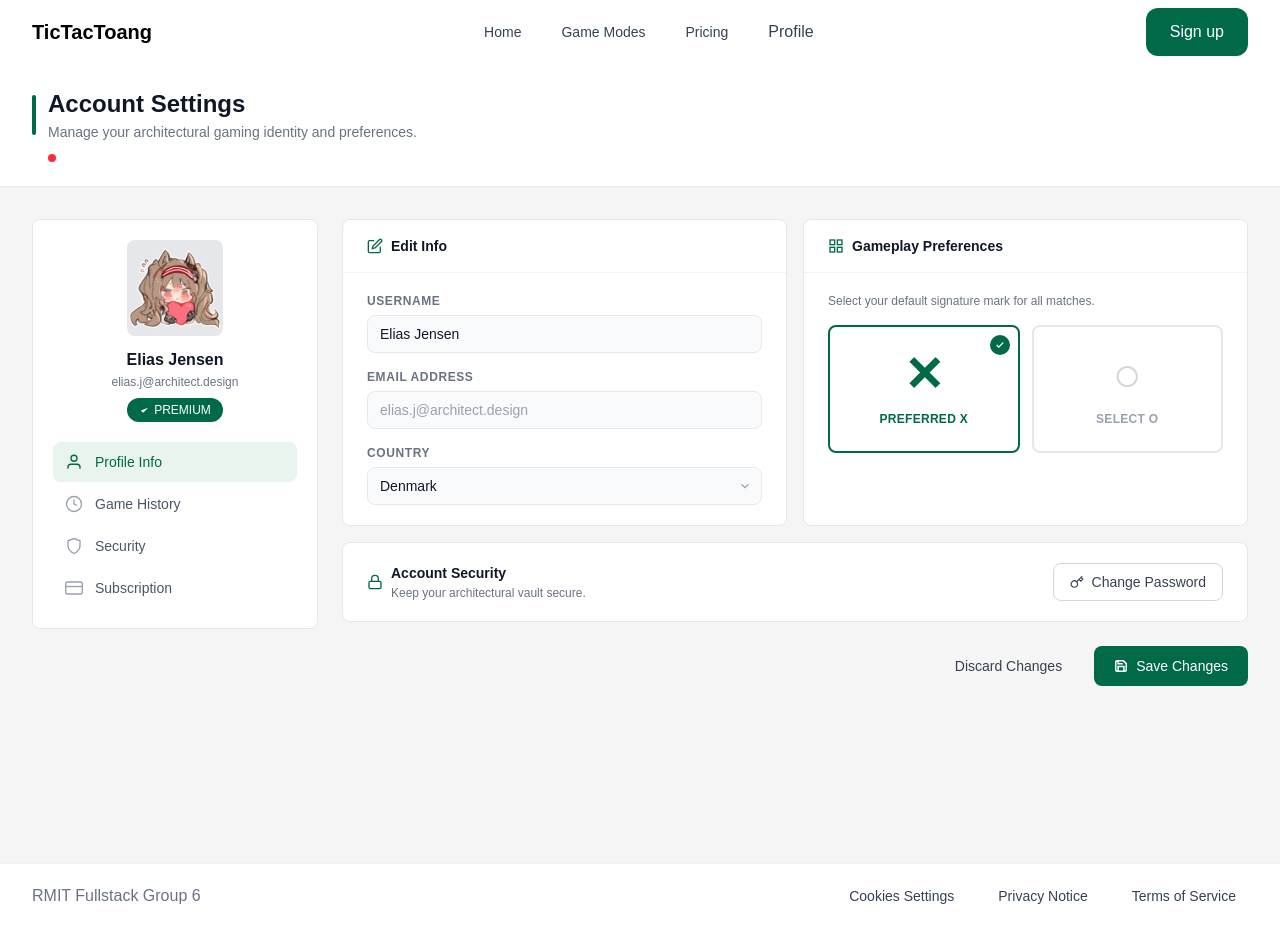
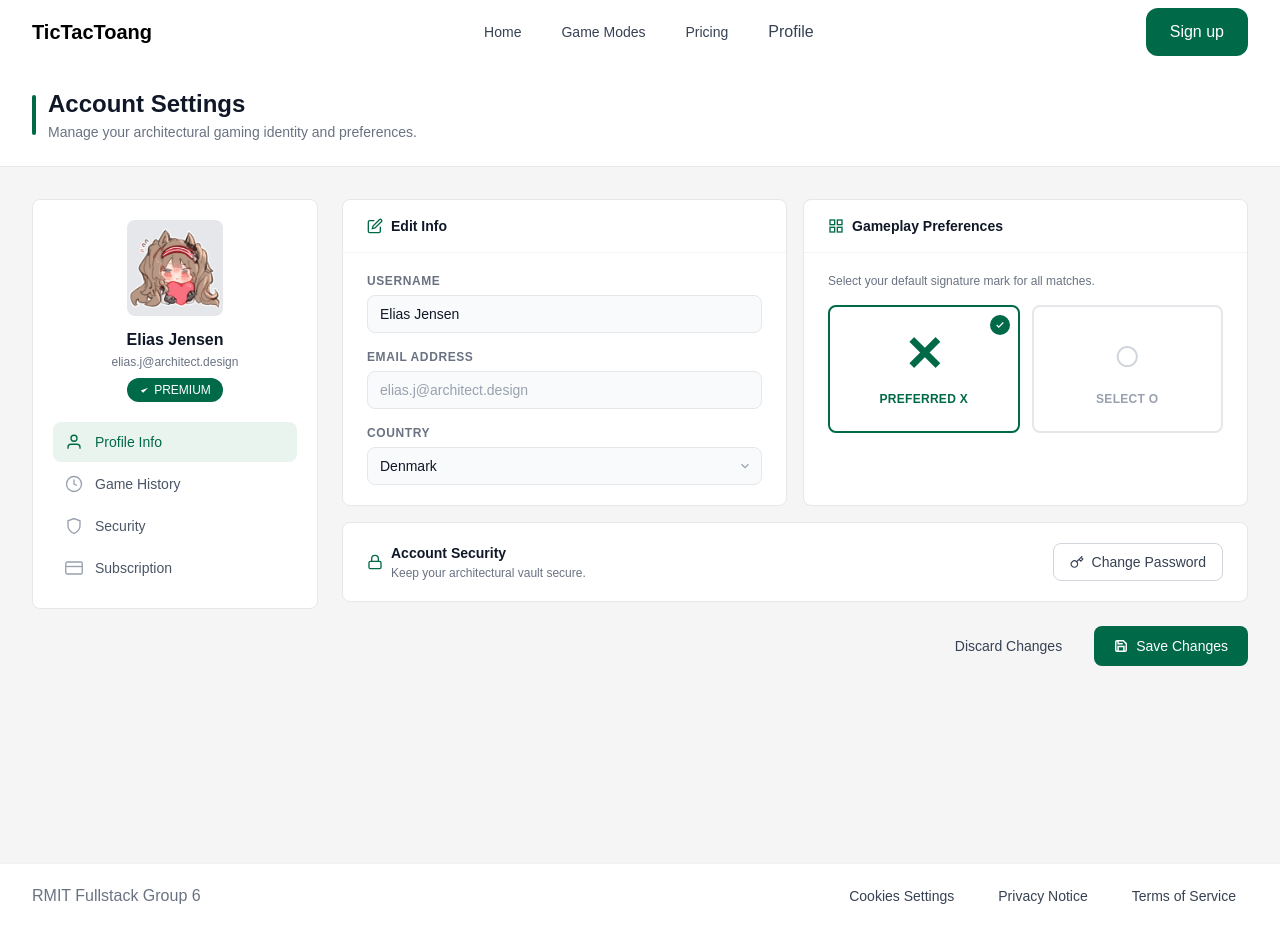
Before and after one commit to RMIT-Full-Stack-Development-2026A/Group6, a Next.js app: page /profile in a window 1280 px wide. Built offline with nearby package versions, Linux system fonts and the light colour scheme.

Commit message:
removed a mistaken icon (read desc)
lowk had a brainfart, apparently the red dot i saw was the translation extension and thought it was part of the wireframe

```diff
--- a/src/app/profile/page.tsx
+++ b/src/app/profile/page.tsx
@@ -88,8 +88,6 @@ export default function ProfilePage({ userId }: ProfilePageProps) {
               </p>
             </div>
           </div>
-          {/* Red dot indicator (as in wireframe) */}
-          {isOwnProfile && <div className="mt-3 w-2 h-2 rounded-full bg-red-500 ml-4"></div>}
         </div>
       </div>
 
```
